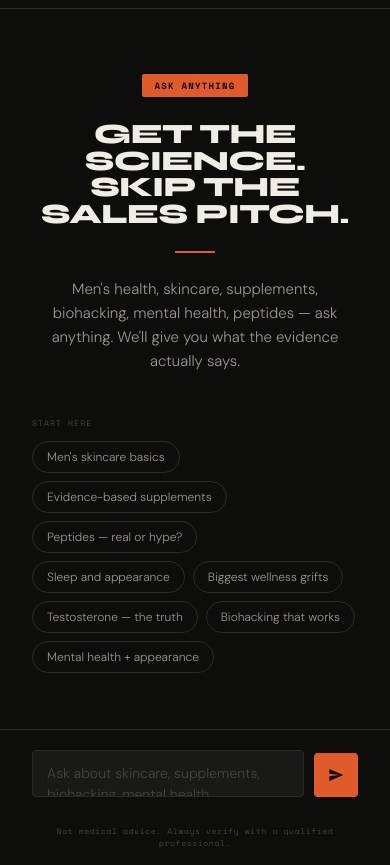
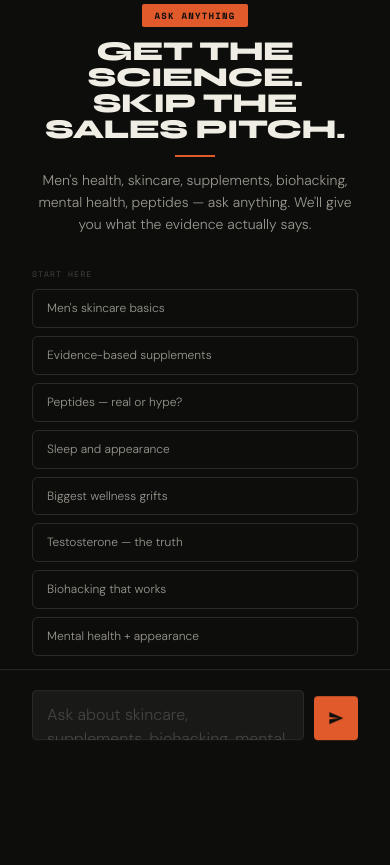
Before and after one commit to FUbrand/freeofugly, a website: page freeofugly_ask.html in a window 390 px wide. Shown: the part 84-949 px from the top of the page. After the commit the page ends 844 px from the top, so only its background shows below. Drawn offline with nearby package versions, Linux system fonts and the light colour scheme.

Commit message:
Update freeofugly_ask.html

```diff
--- a/freeofugly_ask.html
+++ b/freeofugly_ask.html
@@ -12,6 +12,7 @@
     --cream: #F5F2EA;
     --off-white: #F0EDE4;
     --orange: #E05A2B;
+    --orange-dim: rgba(224,90,43,0.08);
     --gray-dark: #2A2A26;
     --gray-mid: #444440;
     --gray-muted: #9A9890;
@@ -28,13 +29,16 @@
     color: var(--off-white);
     font-family: 'DM Sans', system-ui, sans-serif;
     -webkit-font-smoothing: antialiased;
+    overflow: hidden;
   }
 
   /* LAYOUT */
   .page {
-    min-height: 100vh;
+    height: 100vh;
+    height: 100dvh;
     display: flex;
     flex-direction: column;
+    overflow: hidden;
   }
 
   /* HEADER */
@@ -66,9 +70,30 @@
     color: var(--gray-mid);
   }
 
+  /* MOBILE */
+  @media (max-width: 600px) {
+    .header { padding: 0.75rem 1.25rem; }
+    .header-tag { display: none; }
+    .hero { padding: 1.25rem 1rem 0.75rem; }
+    .hero-headline { font-size: clamp(20px, 7vw, 34px) !important; margin-bottom: 0.75rem !important; }
+    .hero-sub { font-size: 13px; margin-bottom: 0.5rem !important; }
+    .hero-tag { margin-bottom: 0.75rem !important; }
+    .hero-rule { margin: 0.75rem auto !important; }
+    .suggested { padding: 0 1rem 0.75rem; }
+    .suggested-label { margin-bottom: 0.5rem; }
+    .pill { font-size: 11px; padding: 5px 10px; }
+    .chat-area { padding: 0.75rem 1rem; gap: 0.75rem; }
+    .input-area { padding: 0.6rem 1rem; }
+    .input-inner { max-width: 100%; }
+    .message-bubble { font-size: 14px; padding: 0.75rem 1rem; }
+    .message.user .message-bubble { max-width: 95%; }
+    textarea { font-size: 16px !important; }
+    .disclaimer { font-size: 7px; padding: 0.2rem 1rem 0.5rem; }
+  }
+
   /* HERO */
   .hero {
-    padding: 4rem 2rem 2rem;
+    padding: 2.5rem 2rem 1.5rem;
     max-width: 680px;
     margin: 0 auto;
     width: 100%;
@@ -86,39 +111,39 @@
     padding: 5px 12px;
     border-radius: 2px;
     display: inline-block;
-    margin-bottom: 1.5rem;
+    margin-bottom: 1rem;
   }
 
   .hero-headline {
     font-family: 'Syne', system-ui, sans-serif;
-    font-size: clamp(28px, 6vw, 48px);
+    font-size: clamp(26px, 5vw, 44px);
     font-weight: 800;
     text-transform: uppercase;
     letter-spacing: -0.02em;
     line-height: 0.95;
     color: var(--off-white);
-    margin-bottom: 1.25rem;
+    margin-bottom: 1rem;
   }
 
   .hero-sub {
     font-family: 'DM Sans', system-ui, sans-serif;
-    font-size: 15px;
+    font-size: 14px;
     font-weight: 300;
     color: var(--gray-muted);
     line-height: 1.6;
-    margin-bottom: 0.75rem;
+    margin-bottom: 0.5rem;
   }
 
   .hero-rule {
     height: 2px;
     width: 40px;
     background: var(--orange);
-    margin: 1.5rem auto;
+    margin: 1rem auto;
   }
 
   /* SUGGESTED QUESTIONS */
   .suggested {
-    padding: 0 2rem 1.5rem;
+    padding: 0 2rem 1rem;
     max-width: 680px;
     margin: 0 auto;
     width: 100%;
@@ -130,12 +155,12 @@
     letter-spacing: 0.14em;
     text-transform: uppercase;
     color: var(--gray-mid);
-    margin-bottom: 0.75rem;
+    margin-bottom: 0.6rem;
   }
 
   .suggested-pills {
-    display: flex;
-    flex-wrap: wrap;
+    display: grid;
+    grid-template-columns: repeat(auto-fill, minmax(160px, 1fr));
     gap: 8px;
   }
 
@@ -145,23 +170,26 @@
     font-weight: 300;
     color: var(--gray-muted);
     border: 0.5px solid var(--border-dark);
-    padding: 7px 14px;
-    border-radius: 20px;
+    padding: 10px 14px;
+    border-radius: 6px;
     cursor: pointer;
     transition: all 0.2s;
     background: none;
     text-align: left;
+    line-height: 1.4;
   }
 
   .pill:hover {
     border-color: var(--orange);
     color: var(--off-white);
+    background: var(--orange-dim);
   }
 
   /* CHAT AREA */
   .chat-area {
     flex: 1;
     overflow-y: auto;
+    overflow-x: hidden;
     padding: 1rem 2rem;
     max-width: 680px;
     margin: 0 auto;
@@ -169,6 +197,7 @@
     display: flex;
     flex-direction: column;
     gap: 1.5rem;
+    -webkit-overflow-scrolling: touch;
   }
 
   .message {
@@ -253,12 +282,15 @@
     40% { opacity: 1; }
   }
 
-  /* INPUT AREA */
+  /* INPUT AREA — always visible */
   .input-area {
     border-top: 0.5px solid var(--border-dark);
     padding: 1.25rem 2rem;
     flex-shrink: 0;
     background: var(--black);
+    position: sticky;
+    bottom: 0;
+    z-index: 50;
   }
 
   .input-inner {
@@ -399,6 +431,7 @@
 </div>
 
 <script>
+// System prompt lives on the backend (Muhammad's /api/chat endpoint)
 let messages = [];
 let isLoading = false;
 
```
